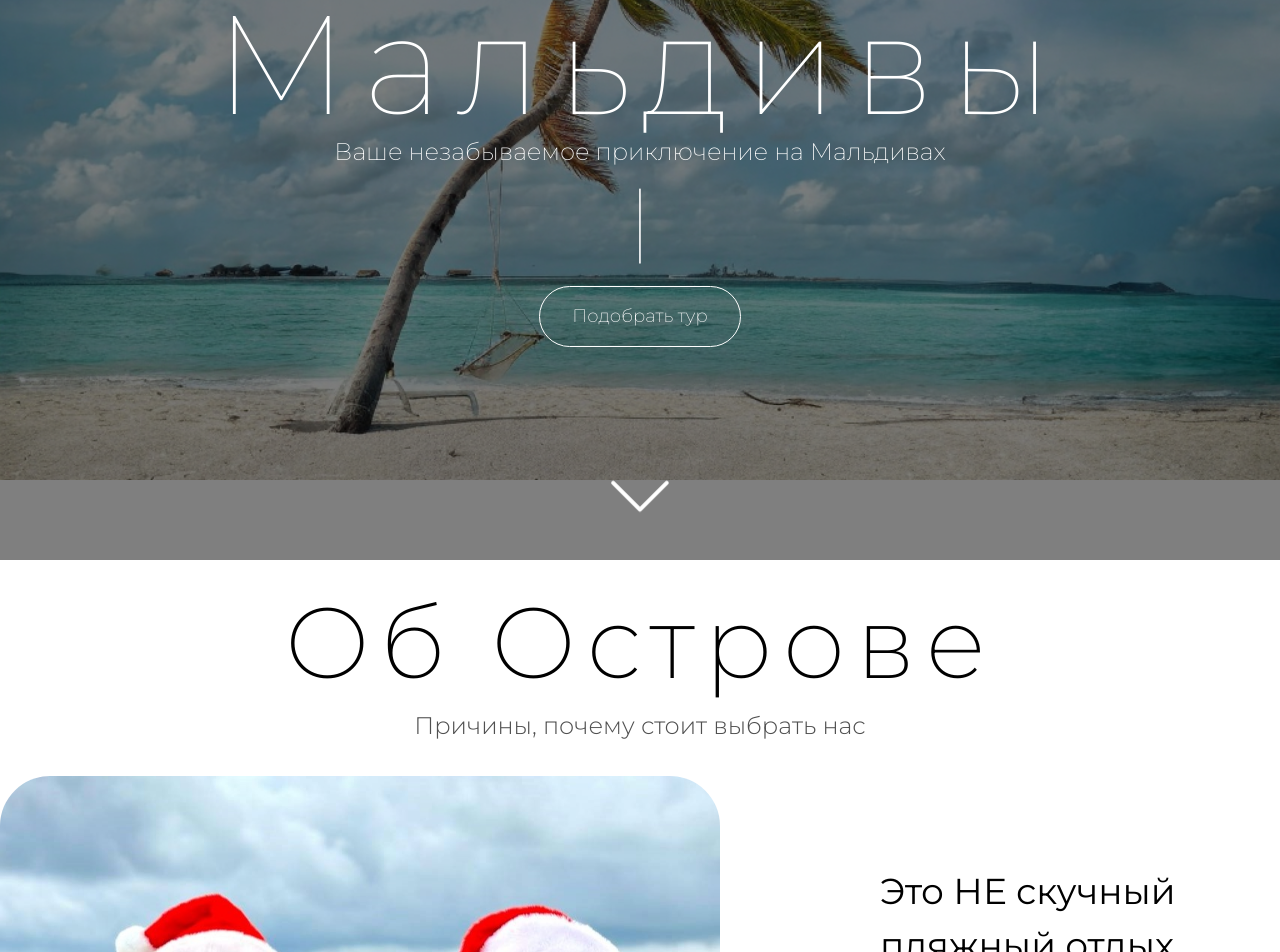
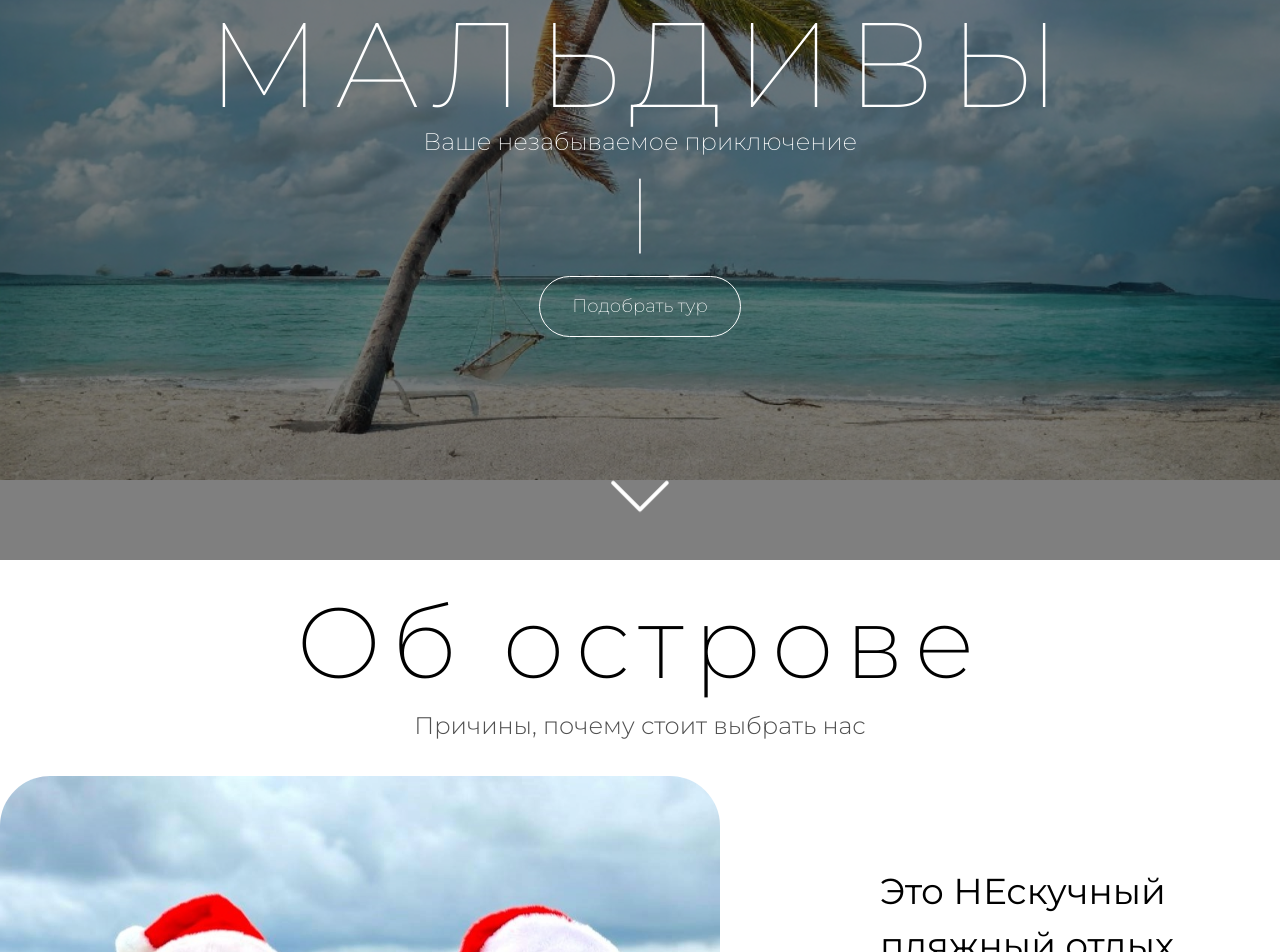
Before and after one commit to RostislavIvanov/maldives-landing, a React (Vite) app: page / in a window 1280 px wide. Shown: the part 240-1192 px from the top of the page. Built offline with nearby package versions, Linux system fonts and the light colour scheme.

Commit message:
Правки

```diff
--- a/src/Blocks/AboutIslandBlock/AboutIslandBlock.tsx
+++ b/src/Blocks/AboutIslandBlock/AboutIslandBlock.tsx
@@ -1,4 +1,4 @@
-                                                                                                                        import beach from "../../assets/images/Beach.jpg";
+import beach from "../../assets/images/Beach.jpg";
 import underwater from "../../assets/images/under.jpg";
 import amenities from "../../assets/images/Amenities.jpg";
 import classes from './AboutIslandBlock.module.css'
@@ -14,13 +14,13 @@ const AboutIslandBlock = () => {
             <div className={classes.wrapper}>
                 <div>
                     <div className={classes.titleWrapper}>
-                        <BlockTitle label={'Причины, почему стоит выбрать нас'} children={'Об Острове'}/>
+                        <BlockTitle label={'Причины, почему стоит выбрать нас'} children={'Об острове'}/>
                     </div>
 
                     <div className={classes.aboutIslandBlock__list}>
                         <IslandInfoItem
                             img={notBoring}
-                            subtitle={'Это НЕ скучный пляжный отдых'}
+                            subtitle={'Это НЕскучный пляжный отдых'}
                             text={'У многих путешественников Мальдивы ассоциируются только с дорогим пляжным отдыхом. Мы разбиваем эти стереотипы и предложим вам настоящие приключения на этих райских островах по демократичным ценам.'}
                         />
 
@@ -43,8 +43,19 @@ const AboutIslandBlock = () => {
 
                         <IslandInfoItem
                             img={underwater}
-                            subtitle={'Подводная жизнь, которую нигде не увидеть!'}
-                            text={'В декабре и январе его окружает светящийся планктон – настоящее чудо природы!'} // TODO Здесь еще хочется что-то написать
+                            subtitle={'Подводная жизнь, которая Вас удивит!'}
+                            text={<>
+                                <p>Вы увидите стаи диких дельфинов, огромных океанских мант, скатов, черепах, китовых
+                                    акул,
+                                    акул-нянек и других обитателей Мальдив,
+                                    а со многими из них вы сможете безопасно поплавать и даже поймать - у нас большой
+                                    выбор
+                                    морского сафари и рыбалки.</p>
+                                <br/>
+                                <p>С декабря по февраль вам посчастливится увидеть настоящее чудо природы - светящийся
+                                    планктон.
+                                    А коралловые рифы потрясут своей красотой даже искушённых дайверов!</p>
+                            </>}
                             reverse
                         />
 
--- a/src/Blocks/Excursions/Excursions.tsx
+++ b/src/Blocks/Excursions/Excursions.tsx
@@ -13,7 +13,7 @@ const Excursions = () => {
         <div className={classes.content}>
             <div className={classes.wrapper}>
                 <div className={classes.titleWrapper}>
-                    <BlockTitle label={'Насладитесь чудесами нашего острова'}>Экскурсии</BlockTitle>
+                    <BlockTitle label={'Насладитесь возможностями нашего острова'}>Экскурсии</BlockTitle>
                 </div>
 
                 <div className={'flex justify-between flex-wrap items-end text-white'}>
--- a/src/components/HugeTitle/HugeTitle.module.css
+++ b/src/components/HugeTitle/HugeTitle.module.css
@@ -1,5 +1,5 @@
 .huge__title {
-    @apply text-center text-5xl leading-none font-thin tracking-widest;
+    @apply text-center text-5xl leading-none font-thin tracking-widest uppercase;
 }
 
 .huge__subtitle {
--- a/src/components/HugeTitle/HugeTitle.tsx
+++ b/src/components/HugeTitle/HugeTitle.tsx
@@ -4,7 +4,7 @@ const HugeTitle = () => {
     return (
         <div>
             <h1 className={classes.huge__title}>Мальдивы</h1>
-            <div className={classes.huge__subtitle}>Ваше незабываемое приключение на Мальдивах</div>
+            <div className={classes.huge__subtitle}>Ваше незабываемое приключение</div>
 
             <div className={classes.huge__stripe}>|</div>
 
--- a/src/components/IslandInfoItem/IslandInfoItem.tsx
+++ b/src/components/IslandInfoItem/IslandInfoItem.tsx
@@ -5,7 +5,7 @@ import Button from "~/components/UI/Button/Button.tsx";
 interface IIslandInfoItemProps {
     img: string;
     subtitle: string;
-    text: string;
+    text: React.ReactNode;
     reverse?: boolean;
 }
 
--- a/tailwind.config.js
+++ b/tailwind.config.js
@@ -8,7 +8,7 @@ module.exports = {
                 'subtitle': '24px',
                 'label': '36px',
                 '4xl': '100px',
-                '5xl': '140px',
+                '5xl': '120px',
             },
             colors: {
                 'green': '#146B2F',
```
